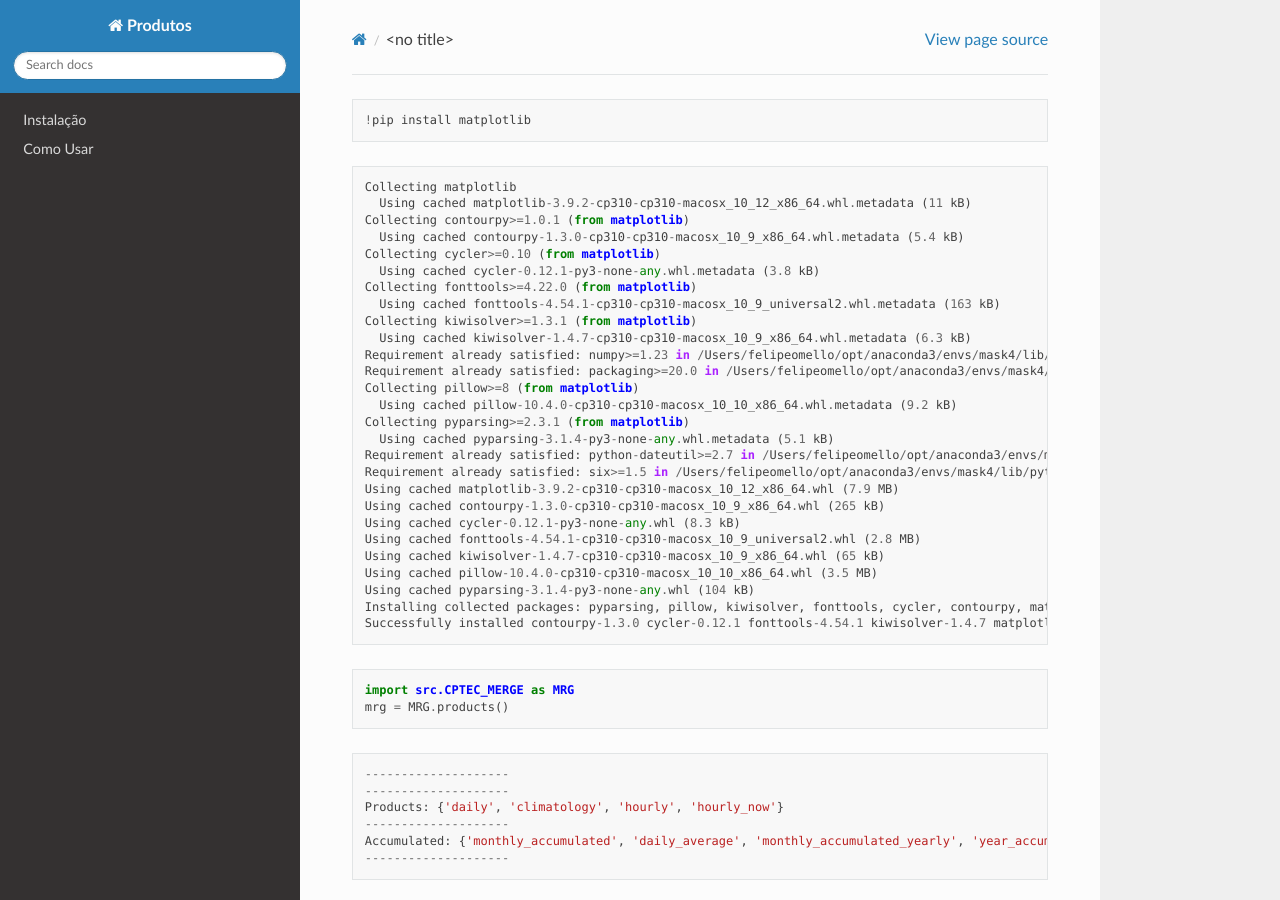
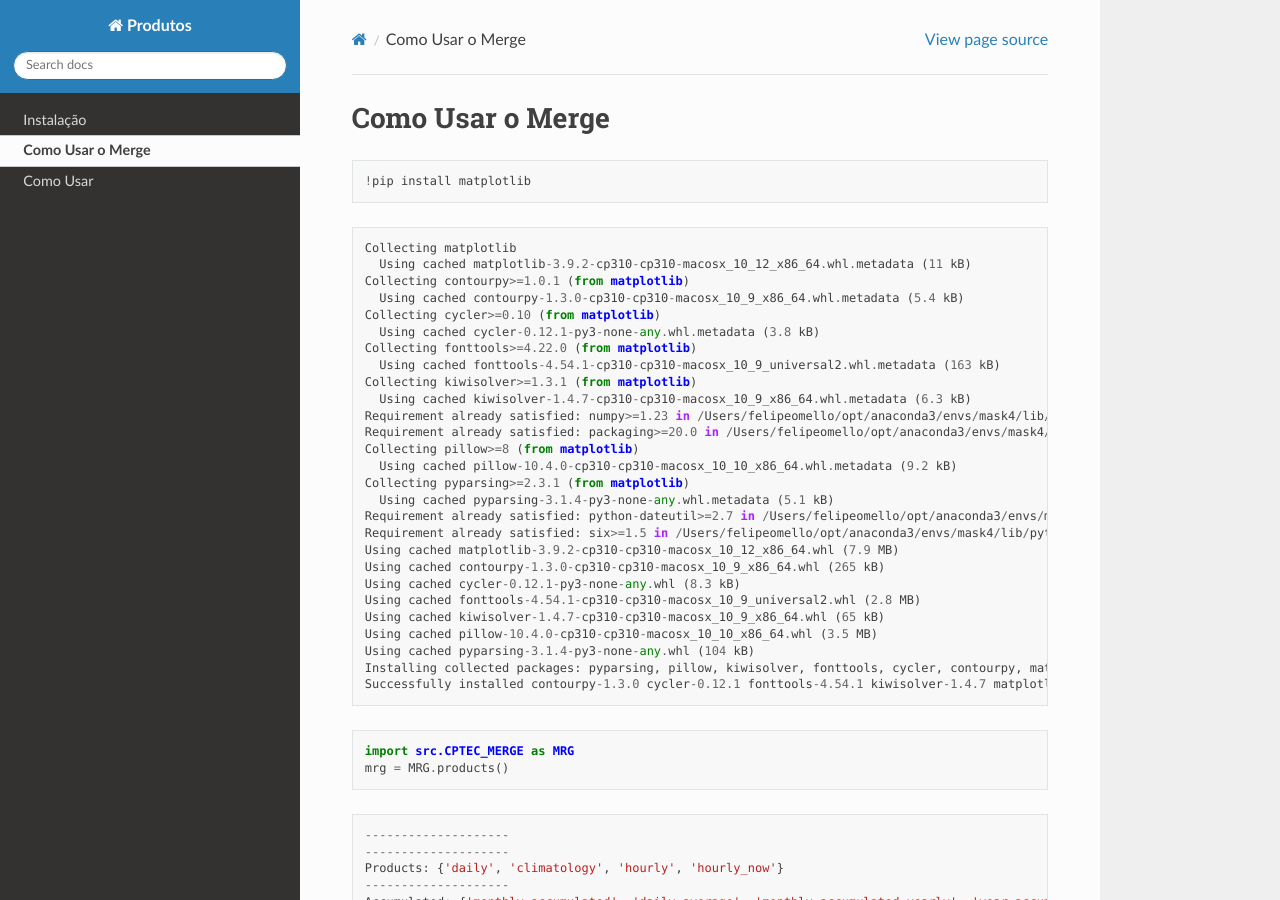
Before and after one commit to framework-CPTEC/Product-user, a Sphinx documentation site: the page built from docs/source/usageMerge.rst, in a window 1280 px wide and 900 px high. Built offline with Sphinx 7.4.7 and the Read the Docs theme 3.1.0, drawn with Linux system fonts in a browser that asks for light colours.

Commit message:
Update usageMerge.rst

```diff
--- a/docs/source/usageMerge.rst
+++ b/docs/source/usageMerge.rst
@@ -1,3 +1,7 @@
+Como Usar o Merge
+=================
+
+
 .. code:: ipython3
 
     !pip install matplotlib
```
